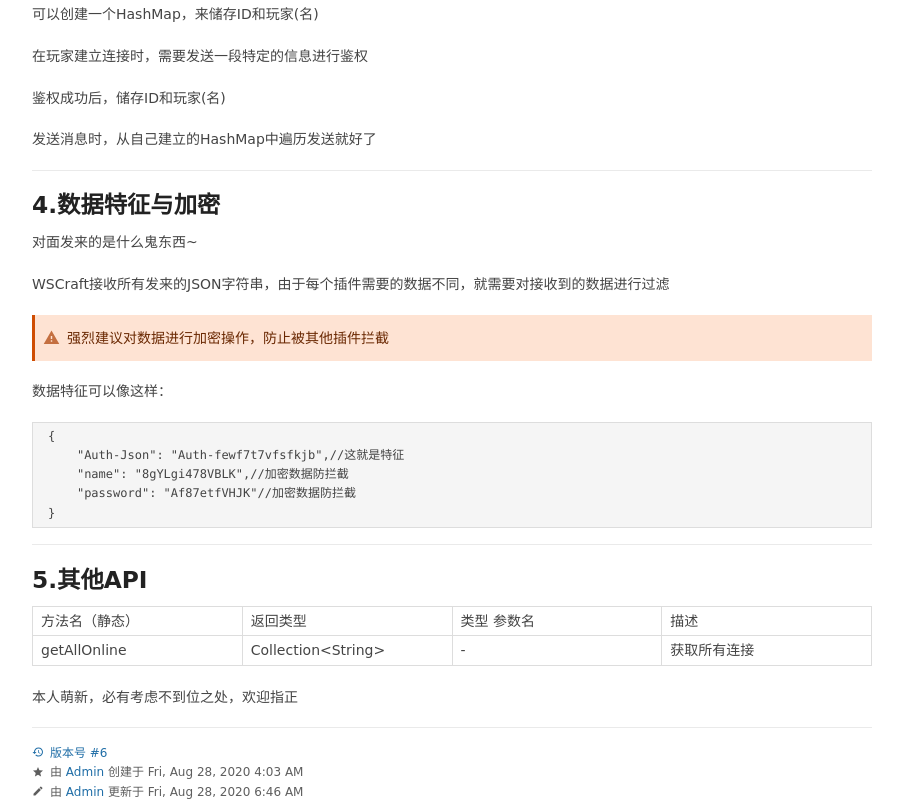
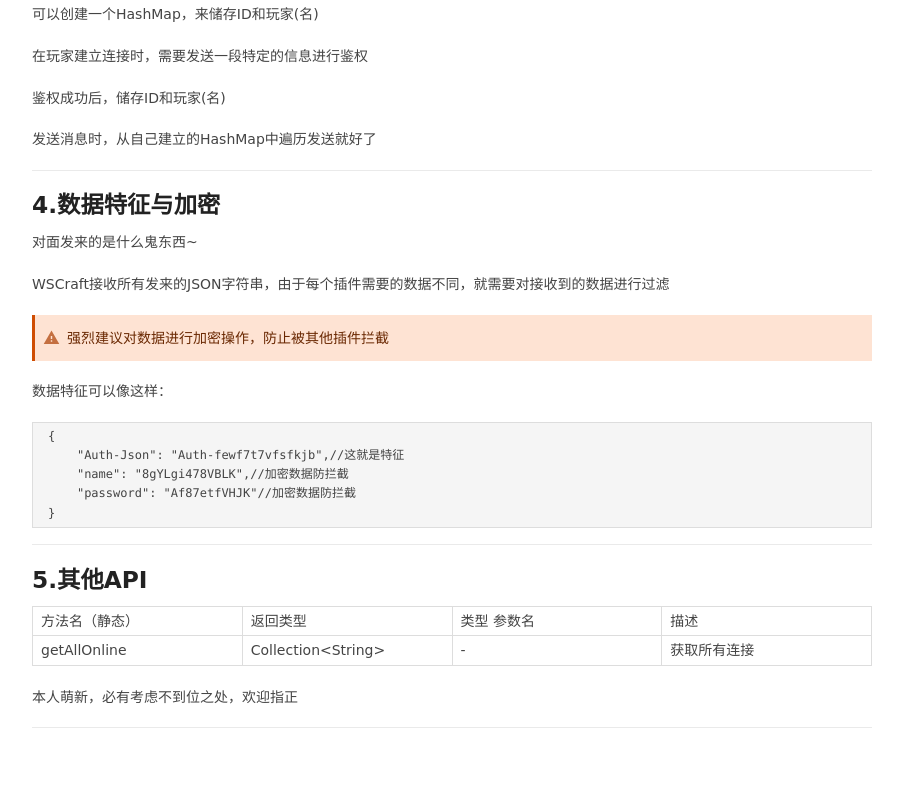
Before and after one commit to qianmo2233/WSCraft, a plain HTML site: page docs/index.html in a window 1280 px wide. Shown: the part 2147-2949 px from the top of the page, without its empty margins (188-1091 px from the left). After the commit the page ends 2891 px from the top, so only its background shows below. Drawn offline with Linux system fonts and the light colour scheme.

Commit message:
更新开发文档

```diff
--- a/docs/index.html
+++ b/docs/index.html
@@ -139,28 +139,6 @@
     </div>
         <hr>
 
-        <div class="text-muted text-small">
-            <div class="entity-meta">
-
-             <a href="http://119.28.92.193/books/wscraft%E5%BC%80%E5%8F%91%E6%89%8B%E5%86%8C/page/wscraft%E5%BC%80%E5%8F%91%E6%89%8B%E5%86%8C/revisions">         <svg class="svg-icon" data-icon="history" role="presentation"  viewBox="0 0 24 24" xmlns="http://www.w3.org/2000/svg">
-    <path d="M0 0h24v24H0z" fill="none"/>
-    <path d="M13 3c-4.97 0-9 4.03-9 9H1l3.89 3.89.07.14L9 12H6c0-3.87 3.13-7 7-7s7 3.13 7 7-3.13 7-7 7c-1.93 0-3.68-.79-4.94-2.06l-1.42 1.42C8.27 19.99 10.51 21 13 21c4.97 0 9-4.03 9-9s-4.03-9-9-9zm-1 5v5l4.28 2.54.72-1.21-3.5-2.08V8H12z"/>
-</svg>版本号 #6 <br>
-        </a>
-            <svg class="svg-icon" data-icon="star" role="presentation"  viewBox="0 0 24 24" xmlns="http://www.w3.org/2000/svg">
-    <path d="M0 0h24v24H0z" fill="none"/>
-    <path d="M12 17.27L18.18 21l-1.64-7.03L22 9.24l-7.19-.61L12 2 9.19 8.63 2 9.24l5.46 4.73L5.82 21z"/>
-    <path d="M0 0h24v24H0z" fill="none"/>
-</svg>由 <a href='http://119.28.92.193/user/1'>Admin</a> 创建于 <span>Fri, Aug 28, 2020 4:03 AM</span>
-
-    <br>
-
-            <svg class="svg-icon" data-icon="edit" role="presentation"  viewBox="0 0 24 24" xmlns="http://www.w3.org/2000/svg">
-    <path d="M3 17.25V21h3.75L17.81 9.94l-3.75-3.75L3 17.25zM20.71 7.04c.39-.39.39-1.02 0-1.41l-2.34-2.34c-.39-.39-1.02-.39-1.41 0l-1.83 1.83 3.75 3.75 1.83-1.83z"/>
-    <path d="M0 0h24v24H0z" fill="none"/>
-</svg>由 <a href='http://119.28.92.193/user/1'>Admin</a> 更新于 <span>Fri, Aug 28, 2020 6:46 AM</span>
-    </div>        </div>
-
     </div>
 </div>
 
```
